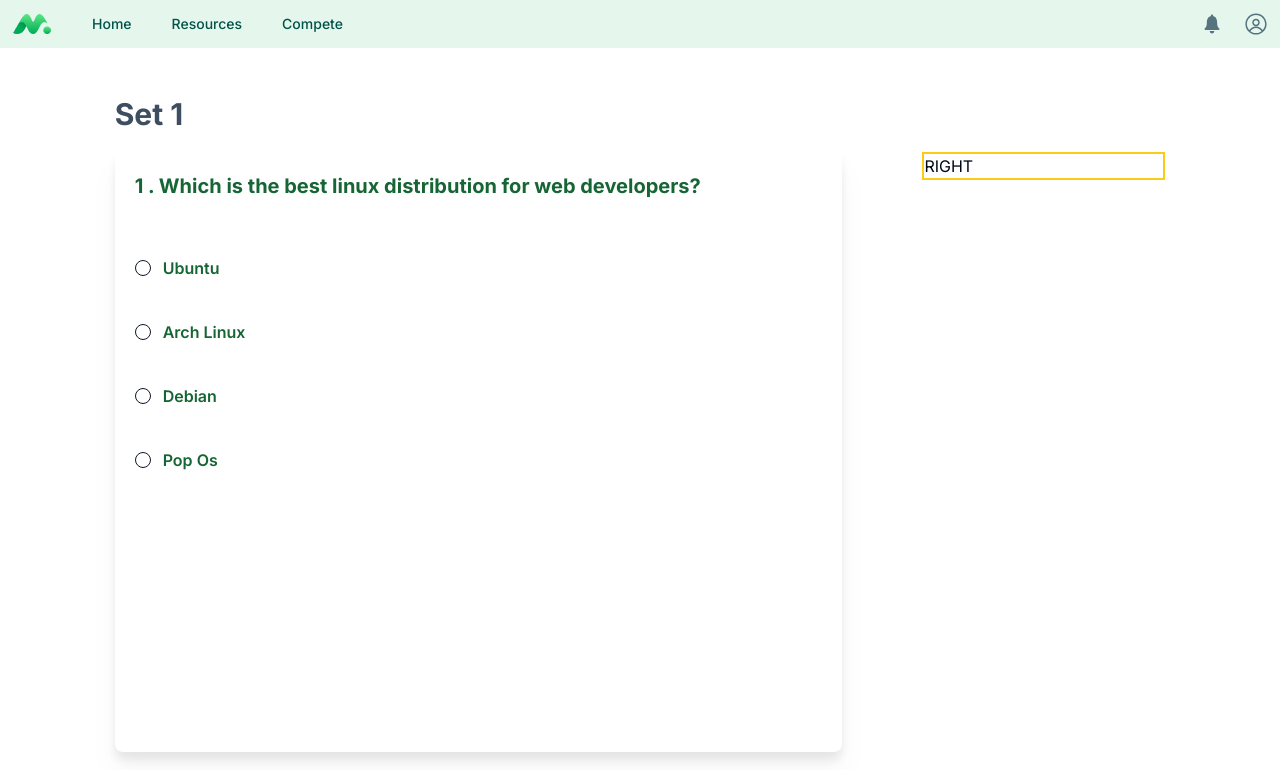
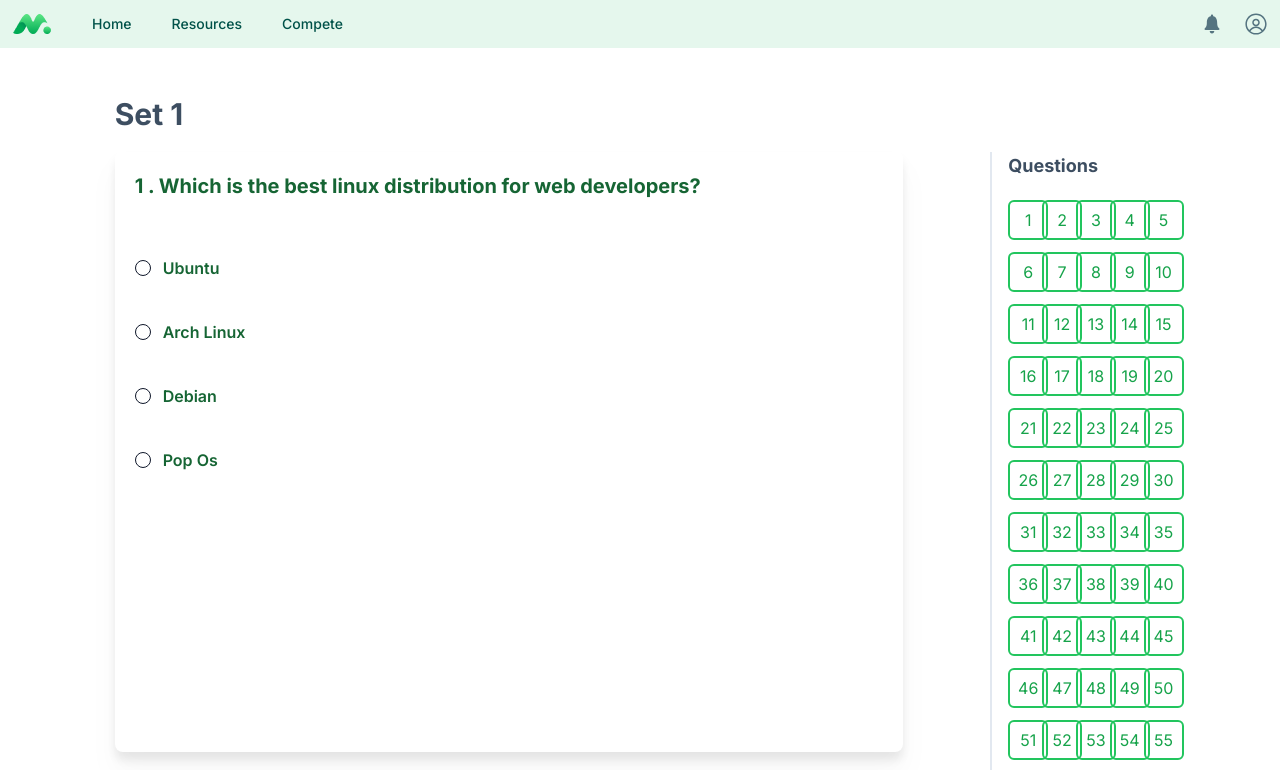
Before and after one commit to Suman196pokhrel/PyroPrep, a Next.js app: page /dashboard/1/1/1 in a window 1280 px wide. Shown: the top 770 px of the page. Built offline with nearby package versions, Linux system fonts and the light colour scheme.

Commit message:
added quiz grid in the quiz page

```diff
--- a/app/dashboard/[domainId]/[subDomainId]/[quizid]/page.tsx
+++ b/app/dashboard/[domainId]/[subDomainId]/[quizid]/page.tsx
@@ -1,4 +1,5 @@
 import { Button } from '@/components/atoms/button'
+import { QuestionStatGrid } from '@/components/quiz/QuestionStatGrid'
 import { QuizCard } from '@/components/quiz/QuizCard'
 import React from 'react'
 
@@ -33,8 +34,8 @@ const IndieQuiz = (
 
 
             {/* RIGHT  */}
-            <div className='border-2 border-yellow-400 w-3/12'>
-                RIGHT
+            <div className='w-2/12 border-l-2 pl-4'>
+                <QuestionStatGrid />
             </div>
         </section>
     )
--- /dev/null
+++ b/components/quiz/QuestionStatGrid.tsx
@@ -0,0 +1,31 @@
+import React from 'react'
+
+
+function generateDummyArray(n: number) {
+    let array = []
+    for (let i = 1; i <= n; i++) {
+        array.push(i)
+    }
+    return array
+}
+
+
+export const QuestionStatGrid = () => {
+
+    const dummyArray = generateDummyArray(100)
+
+    return (
+        <div className='flex flex-col items-start justify-start'>
+            <h2 className='text-[#3d4e61] font-bold text-lg'>Questions</h2>
+
+            {/* GRID CONTAINER  */}
+            <div className='grid grid-cols-5  w-full gap-3 mt-5'>
+                {dummyArray.map((item, index) => (
+                    <p key={index} className='border-2 border-green-500 text-green-600 cursor-pointer hover:bg-green-600 hover:text-white rounded-md w-10 h-10 flex items-center justify-center transition-all ease-linear'>
+                        {item}
+                    </p>
+                ))}
+            </div>
+        </div>
+    )
+}
```
